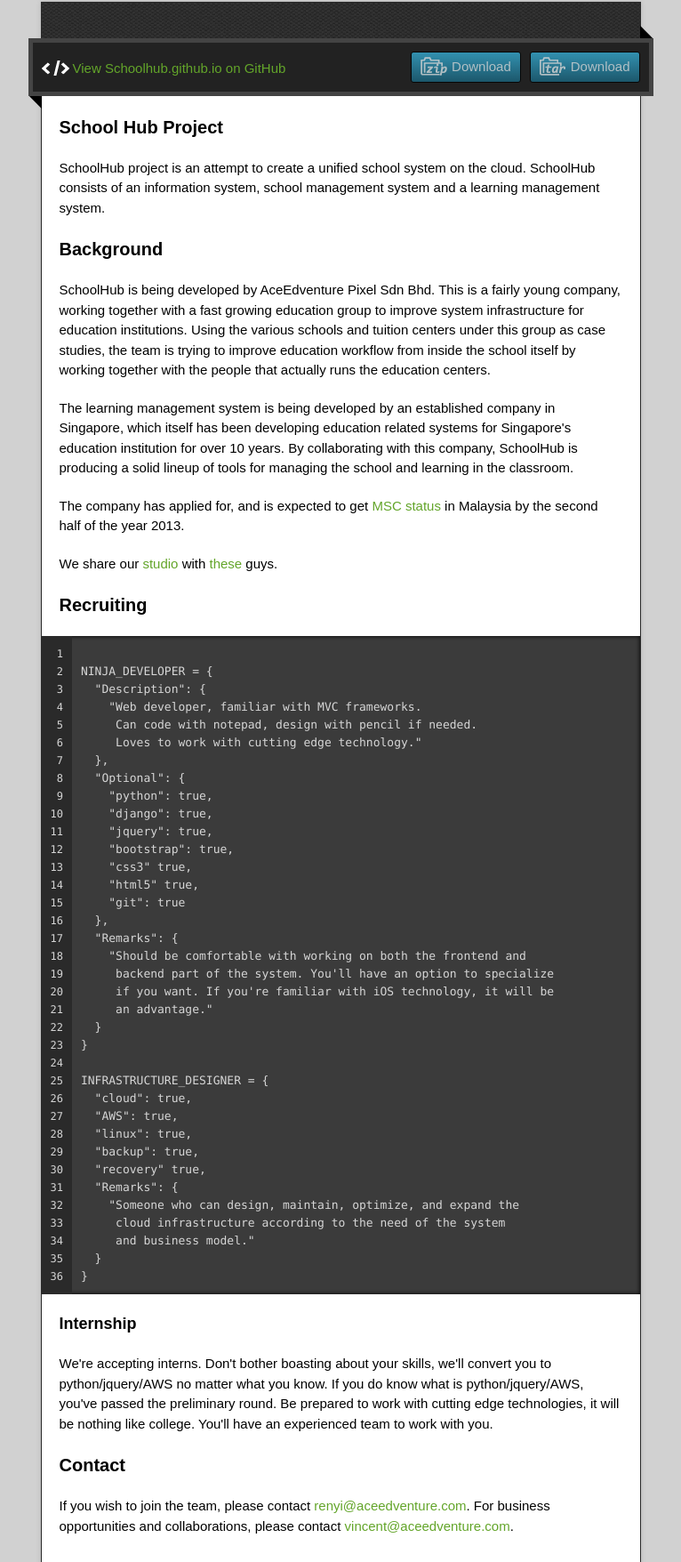
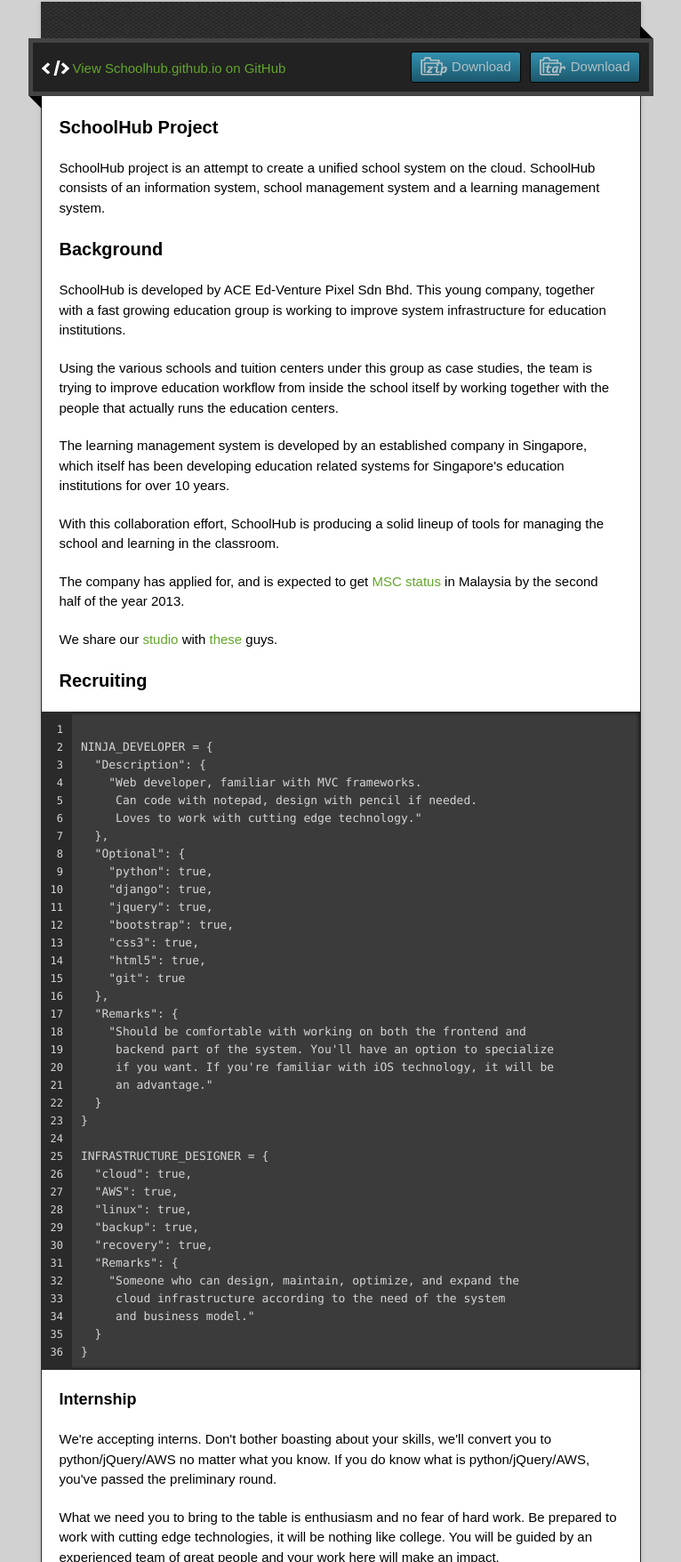
Before and after one commit to renyi/schoolhub.github.io, a plain HTML site: page index.html in a window 1280 px wide. Shown: the part 128-1884 px from the top of the page at 89% size, without its empty margins (257-1023 px from the left). Drawn offline with nearby package versions, Linux system fonts and the light colour scheme.

Commit message:
Updated copy.

```diff
--- a/index.html
+++ b/index.html
@@ -36,17 +36,18 @@
         <span class="blc"></span><span class="trc"></span>
         </div>
         <article class="markdown-body">
-          <h3>School Hub Project</h3>
+          <h3>SchoolHub Project</h3>
 
-<p>SchoolHub project is an attempt to create a unified school system on the cloud. SchoolHub consists of an <em>information system</em>, <em>school management system</em> and a <em>learning management system</em>.</p>
+<p>SchoolHub project is an attempt to create a unified school system on the cloud. SchoolHub consists of an information system, school management system and a learning management system.</p>
 
 <h3>Background</h3>
-<p>SchoolHub is being developed by AceEdventure Pixel Sdn Bhd. This is a fairly young company, working together with a fast growing education group to improve system infrastructure for education institutions.
-  Using the various schools and tuition centers under this group as case studies, the team is trying to improve education workflow from inside the school itself by working together with the people that actually runs the education centers.</p>
-<p>The learning management system is being developed by an established company in Singapore, which itself has been developing education related systems for Singapore's education institution for over 10 years. By collaborating with this company,
-SchoolHub is producing a solid lineup of tools for managing the <strong>school</strong> and learning in the <strong>classroom</strong>.</p>
+<p>SchoolHub is developed by ACE Ed-Venture Pixel Sdn Bhd. This young company, together with a fast growing education group is working to improve system infrastructure for education institutions.</p>
+<p>Using the various schools and tuition centers under this group as case studies, the team is trying to improve education workflow from inside the school itself by working together with the people that actually runs the education centers.</p>
+<p>The learning management system is developed by an established company in Singapore, which itself has been developing education related systems for Singapore's education institutions for over 10 years.</p>
+<p>With this collaboration effort, SchoolHub is producing a solid lineup of tools for managing the <strong>school</strong> and learning in the <strong>classroom</strong>.</p>
 <p>The company has applied for, and is expected to get <a href="http://www.mscmalaysia.my/isv">MSC status</a> in Malaysia by the second half of the year 2013.</p>
 <p>We share our <a href="https://www.facebook.com/media/set/?set=a.344077632349957.79532.343076899116697&type=3">studio</a> with <a href="https://www.facebook.com/aceedventure.studio">these</a> guys.</p>
+
 <h3>Recruiting</h3>
 
 <pre><code>
@@ -61,8 +62,8 @@ NINJA_DEVELOPER = {
     "django": true,
     "jquery": true,
     "bootstrap": true,
-    "css3" true,
-    "html5" true,
+    "css3": true,
+    "html5": true,
     "git": true
   },
   "Remarks": {
@@ -78,7 +79,7 @@ INFRASTRUCTURE_DESIGNER = {
   "AWS": true,
   "linux": true,
   "backup": true,
-  "recovery" true,
+  "recovery": true,
   "Remarks": {
     "Someone who can design, maintain, optimize, and expand the
      cloud infrastructure according to the need of the system
@@ -87,12 +88,14 @@ INFRASTRUCTURE_DESIGNER = {
 }
 </code></pre>
 
+
 <h4>Internship</h4>
-<p>We're accepting interns. Don't bother boasting about your skills, we'll convert you to python/jquery/AWS no matter what you know. If you do know what is python/jquery/AWS, you've passed the  preliminary round. Be prepared to work with cutting edge technologies, it will be nothing like college. You'll have an experienced team to work with you.</p>
+<p>We're accepting interns. Don't bother boasting about your skills, we'll convert you to python/jQuery/AWS no matter what you know. If you do know what is python/jQuery/AWS, you've passed the preliminary round.</p>
+<p>What we need you to bring to the table is enthusiasm and no fear of hard work. Be prepared to work with cutting edge technologies, it will be nothing like college. You will be guided by an experienced team of great people and your work here will make an impact.</p>
 
 <h3>Contact</h3>
-
-<p>If you wish to join the team, please contact <a href="mailto:renyi@aceedventure.com">renyi@aceedventure.com</a>. For business opportunities and collaborations, please contact <a href="mailto:vincent@aceedventure.com">vincent@aceedventure.com</a>.</p>
+<p>If you wish to join the team, please contact <a href="mailto:renyi@aceedventure.com">renyi@aceedventure.com</a>.</p>
+<p>For business opportunities and collaborations, please contact <a href="mailto:vincent@aceedventure.com">vincent@aceedventure.com</a>.</p>
         </article>
       </div>
     </div>
```
